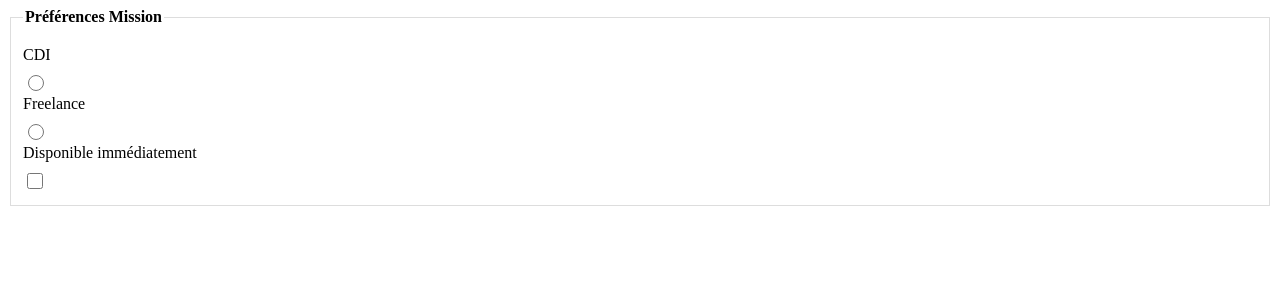
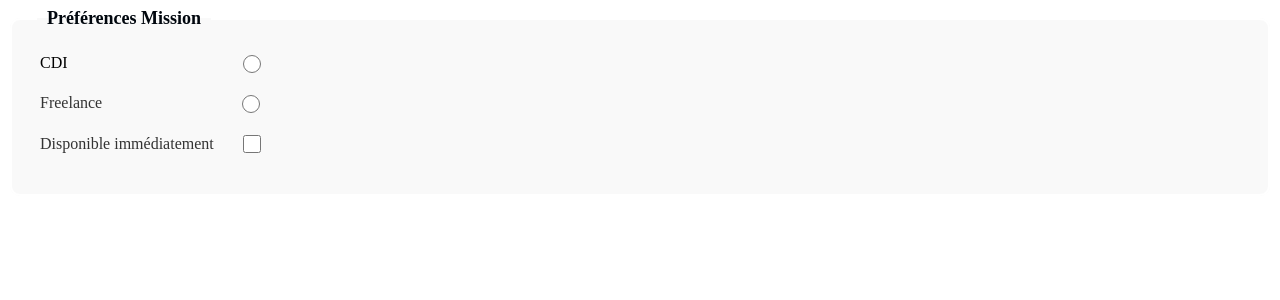
Before and after one commit to ihassis/atelierfinale4angular, an Angular app: page / in a window 1280 px wide. Shown: the top 300 px of the page. Built offline with nearby package versions, Linux system fonts and the light colour scheme.

Commit message:
ajouter radio et checkbox

```diff
--- a/src/app/candidate-form/candidate-form.component.css
+++ b/src/app/candidate-form/candidate-form.component.css
@@ -1,29 +1,82 @@
 
 fieldset {
-  margin-bottom: 16px;
-  padding: 12px;
-  border: 1px solid #ddd;
+    border: 2px solid #ffffff;
+    border-radius: 10px;
+    padding: 20px 25px;
+    margin-bottom: 20px;
+    background-color: #f9f9f9;
+}
+
+fieldset legend {
+    font-weight: bold;
+    color: #01070e;
+    padding: 0 10px;
+    font-size: 18px;
 }
 
 
-legend {
-  font-weight: bold;
-  margin-bottom: 8px;
-}
-
-label {
-  display: flex;
-  align-items: center;
-  gap: 6px;
-  margin-bottom: 8px;
-  cursor: pointer;
+.form-group {
+    display: flex;
+    align-items: center;
+    margin-bottom: 15px;
+    flex-direction: row;
+    gap: 15px;
 }
 
 
-input[type="radio"],
-input[type="checkbox"] {
-  width: 16px;
-  height: 16px;
+.form-group-center{
+    display: flex;
+    align-items: center;
+    margin-bottom: 15px;
+    flex-direction: row;
+    gap: 15px;
+}
 
 
+
+.form-group label {
+    margin-right: 10px;
+    font-size: 16px;
+    color: #333;
 }
+
+
+.form-group input[type="radio"]{
+     width: 18px;
+    height: 18px;
+    cursor: pointer;
+    accent-color: #e4e7ea;
+
+     margin-left: 115px;
+   display: flex;
+   align-items: center;
+   justify-content: center;
+   row-gap: 10px;
+}
+
+
+.form-group-center input[type="radio"]{
+     width: 18px;
+    height: 18px;
+    cursor: pointer;
+    accent-color: #e4e7ea;
+    margin-left: 160px;
+   display: flex;
+   align-items: center;
+   justify-content: center;
+   row-gap: 10px;
+}
+
+
+
+.form-group input[type="checkbox"] {
+    width: 18px;
+    height: 18px;
+    cursor: pointer;
+    accent-color: #e4e7ea;
+    margin-right: 8px;
+   display: flex;
+   align-items: center;
+   justify-content: center;
+   row-gap: 10px;
+}
--- a/src/app/candidate-form/candidate-form.component.html
+++ b/src/app/candidate-form/candidate-form.component.html
@@ -1,21 +1,34 @@
 <fieldset ngModelGroup="preferences">
   <legend>Préférences Mission</legend>
 
+  <table>
 
- <div class="form-group">
-    <label>CDI</label>
-      <input type="radio" name="missionType" value="cdi" ngModel />
-  </div>
+    <tr>
+      <td>
+        <div class="form-group-center">
+          <label for="cdi">CDI</label>
+          <input type="radio" id="cdi" name="missionType" value="cdi" ngModel />
+        </div>
+      </td>
+    </tr>
 
-  <div class="form-group">
-    <label>Freelance</label>
-      <input type="radio" name="missionType" value="freelance" ngModel />
 
-  </div>
+    <tr>
+      <td>
+        <div class="form-group">
+          <label for="freelance">Freelance</label>
+          <input type="radio" id="freelance" name="missionType" value="freelance" ngModel />
+        </div>
+      </td>
+    </tr>
+    <tr>
+      <td>
+        <div class="form-group">
+          <label for="available">Disponible immédiatement</label>
+          <input type="checkbox" id="available" name="available" ngModel />
+        </div>
+      </td>
+    </tr>
+  </table>
 
-  <div class="form-group">
-    <label>Disponible immédiatement </label>
-      <input type="checkbox" name="available" ngModel />
-
-  </div>
 </fieldset>
```
